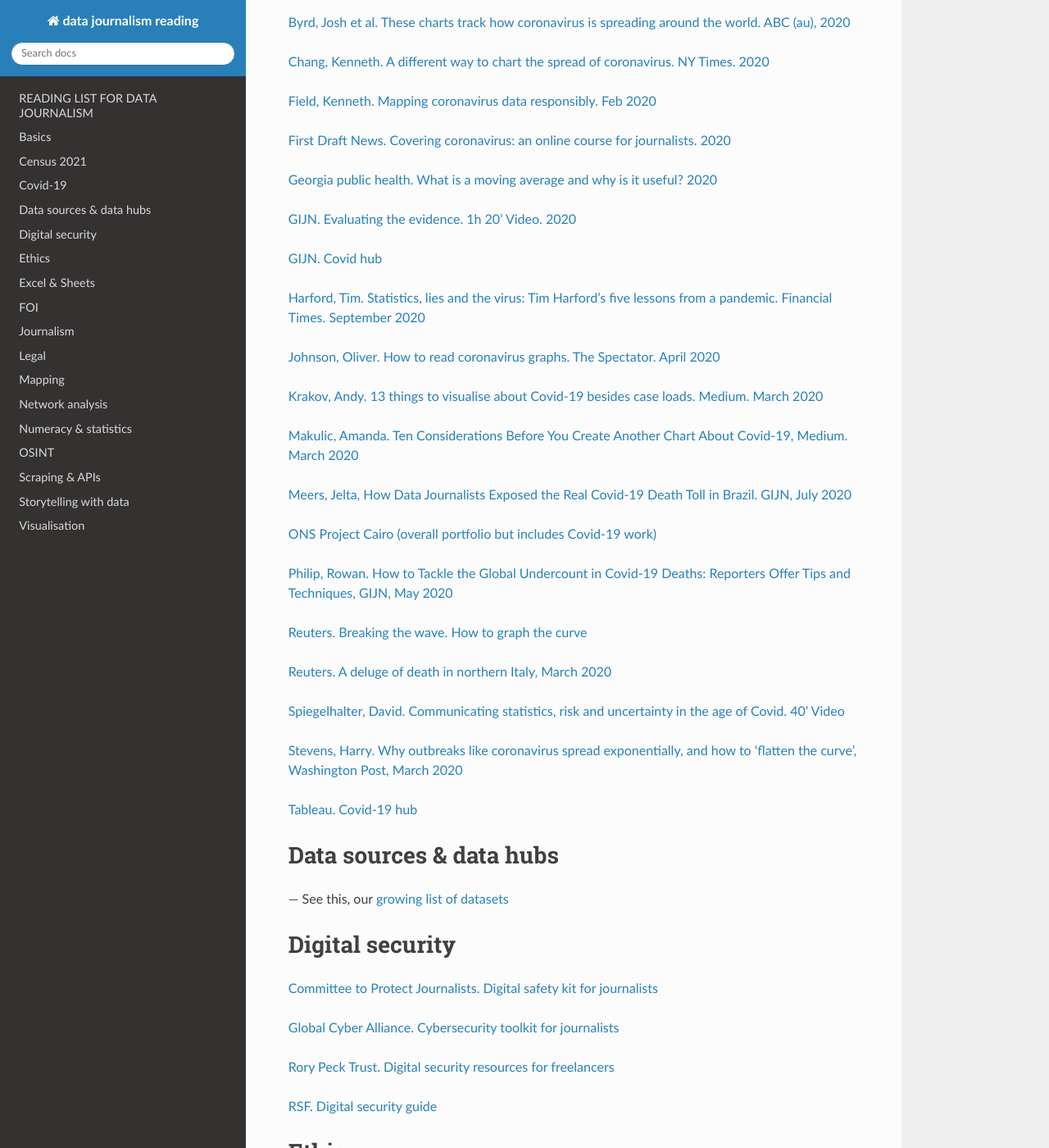
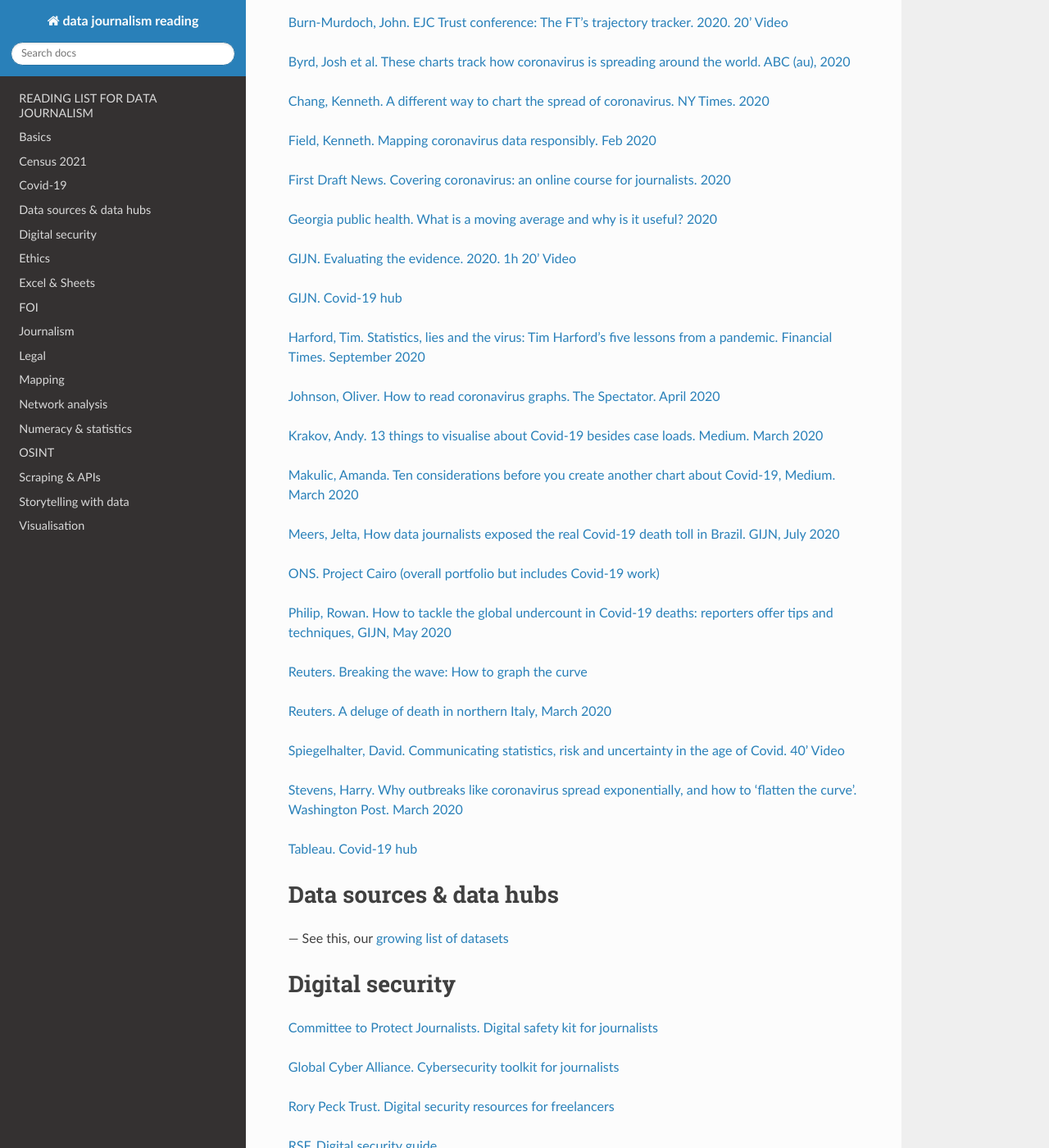
Before and after one commit to aodhanlutetiae/dj_reading, a Sphinx documentation site: the page built from docs/source/index.rst, in a window 1280 px wide and 1400 px high, scrolled down 1743 px. Shown: the whole window at 82% size. Built offline with Sphinx 7.4.7 and the Read the Docs theme 2.0.0, drawn with Linux system fonts in a browser that asks for light colours; some of the changed text lies outside the part shown.

```diff
--- a/docs/source/index.rst
+++ b/docs/source/index.rst
@@ -84,12 +83,10 @@ Covid-19 model, Fivethirtyeight. March
 2020 <https://fivethirtyeight.com/features/why-its-so-freaking-hard-to-make-a-good-covid-19-model/>`__
 
 `Burn-Murdoch, John. Coronavirus trajectory tracker explained. 2020.
-6'
-Video <https://www.ft.com/video/9a72a9d4-8db1-4615-8333-4b73ae3ddff8>`__
+6' Video <https://www.ft.com/video/9a72a9d4-8db1-4615-8333-4b73ae3ddff8>`__
 
 `Burn-Murdoch, John. EJC Trust conference: The FT’s trajectory
-tracker. 2020. 20'
-Video <https://www.youtube.com/watch?v=pn6PjdGc-lw>`__
+tracker. 2020. 20' Video <https://www.youtube.com/watch?v=pn6PjdGc-lw>`__
 
 `Byrd, Josh et al. These charts track how coronavirus is spreading
 around the world. ABC (au),
@@ -109,10 +106,9 @@ journalists.
 `Georgia public health. What is a moving average and why is it useful?
 2020 <https://www.georgiaruralhealth.org/blog/what-is-a-moving-average-and-why-is-it-useful/>`__
 
-`GIJN. Evaluating the evidence. 1h 20' Video.
-2020 <https://www.youtube.com/watch?v=A7vLA7hQ5rI>`__
+`GIJN. Evaluating the evidence. 2020. 1h 20' Video <https://www.youtube.com/watch?v=A7vLA7hQ5rI>`__
 
-`GIJN. Covid hub <https://gijn.org/series/covid19/>`__
+`GIJN. Covid-19 hub <https://gijn.org/series/covid19/>`__
 
 `Harford, Tim. Statistics, lies and the virus: Tim Harford’s five
 lessons from a pandemic. Financial Times. September
@@ -126,22 +122,22 @@ April
 loads. Medium. March
 2020 <https://medium.com/nightingale/thirteen-things-to-visualize-about-covid-19-besides-case-loads-581fa90348dd>`__
 
-`Makulic, Amanda. Ten Considerations Before You Create Another Chart
-About Covid-19, Medium. March
+`Makulic, Amanda. Ten considerations before you create another chart
+about Covid-19, Medium. March
 2020 <https://medium.com/nightingale/ten-considerations-before-you-create-another-chart-about-covid-19-27d3bd691be8>`__
 
-`Meers, Jelta, How Data Journalists Exposed the Real Covid-19 Death
-Toll in Brazil. GIJN, July
+`Meers, Jelta, How data journalists exposed the real Covid-19 death
+toll in Brazil. GIJN, July
 2020 <https://gijn.org/2020/07/28/how-data-journalists-exposed-the-real-covid-19-death-toll-in-brazil>`__
 
-`ONS Project Cairo (overall portfolio but includes Covid-19
+`ONS. Project Cairo (overall portfolio but includes Covid-19
 work) <https://onsvisual.github.io/project_cairo/index.html>`__
 
-`Philip, Rowan. How to Tackle the Global Undercount in Covid-19 Deaths:
-Reporters Offer Tips and Techniques, GIJN, May
+`Philip, Rowan. How to tackle the global undercount in Covid-19 deaths:
+reporters offer tips and techniques, GIJN, May
 2020 <https://gijn.org/2020/05/26/how-to-tackle-the-global-undercount-in-covid-19-deaths-reporters-offer-tips-and-techniques>`__
 
-`Reuters. Breaking the wave. How to graph the
+`Reuters. Breaking the wave: How to graph the
 curve <https://graphics.reuters.com/HEALTH-CORONAVIRUS/CASUALTIES/gjnpwjmqvwr/index.html>`__
 
 `Reuters. A deluge of death in northern Italy, March
@@ -152,7 +148,7 @@ the age of Covid. 40'
 Video <https://media.ed.ac.uk/media/Communicating+statistics%2C+risk+and+uncertainty+in+the+age+of+Covid/1_y2lw3u6d>`__
 
 `Stevens, Harry. Why outbreaks like coronavirus spread exponentially,
-and how to 'flatten the curve', Washington Post, March
+and how to 'flatten the curve'. Washington Post. March
 2020 <https://www.washingtonpost.com/graphics/2020/world/corona-simulator/>`__
 
 `Tableau. Covid-19 hub <https://www.tableau.com/covid-19-coronavirus-data-resources>`__
@@ -213,11 +209,10 @@ cookbook*, Packt, 2018
 `Knight Center. Ethics and equity in data journalism. Online course.
 2020 <https://www.journalismcourses.org/course/equity-ethics-in-data-journalism-hands-on-approaches-to-getting-your-data-right-2/>`__
 
-Marconi, Francesco. Newsmakers: Artificial Intelligence and the Future
-of Journalism. Columbia University Press, 2020
+Marconi, Francesco. *Newsmakers: Artificial Intelligence and the Future
+of Journalism*. Columbia University Press, 2020
 
-Mitchell, Ryan. Legalities & ethics of web scraping. Web scraping
-with Python. 2nd ed., 2018
+Mitchell, Ryan. Legalities & ethics of web scraping. *Web scraping with Python*. 2nd ed. 2018
 
 `NPR. Did George Floyd die or was he murdered?
 2020 <https://www.npr.org/sections/publiceditor/2020/06/04/868969745/did-george-floyd-die-or-was-he-murdered-one-of-many-ethics-questions-npr-must-an?t=1610277517399>`__
@@ -232,7 +227,7 @@ Sage, 2019, p. 206-09
 `Scrapinghub. The Web Scraping Best Practices
 Guide <https://scrapinghub.com/guides/web-scraping-best-practices>`__
 
-`Sellars, Andrew. Twenty Years of Web Scraping and the Computer Fraud
+`Sellars, Andrew. Twenty years of web scraping and the Computer Fraud
 and Abuse Act. Boston University Journal of Science & Technology Law.
 24, 2018 <https://scholarship.law.bu.edu/faculty_scholarship/465>`__
 
@@ -246,8 +241,7 @@ claims. Wired,
 `Stone, Deborah. The Ethics of Counting. James Madison Award Lecture.
 2017 <https://www.cambridge.org/core/services/aop-cambridge-core/content/view/6EB60C0EAB17A50F89038721F3379A9A/S1049096517001767a.pdf/2017_james_madison_award_lecture_the_ethics_of_counting.pdf>`__
 
-`Velotio. Scraping Guidelines / Best
-Practices <https://www.velotio.com/engineering-blog/web-scraping-introduction-best-practices-caveats>`__
+`Velotio. Scraping guidelines & best practices <https://www.velotio.com/engineering-blog/web-scraping-introduction-best-practices-caveats>`__
 
 
 
@@ -631,7 +634,7 @@ in news reporting. Journalism Practice, 11/2017, p. 1198-1215 <https://www.tandf
 `Davies, William. How statistics lost their power. Guardian,
 2017 <https://www.theguardian.com/politics/2017/jan/19/crisis-of-statistics-big-data-democracy>`__
 
-Goldacre, Ben. Big Pharma. *How drug companies mislead doctors and harm
+Goldacre, Ben. *Big Pharma. How drug companies mislead doctors and harm
 patients*. 4th Estate, 2012
 
 `Gould, Stephen Jay. The median isn’t the message. Ceylon Medical
```
Also changed, not shown: other parts of docs/source/index.rst (+28 -20 lines).
